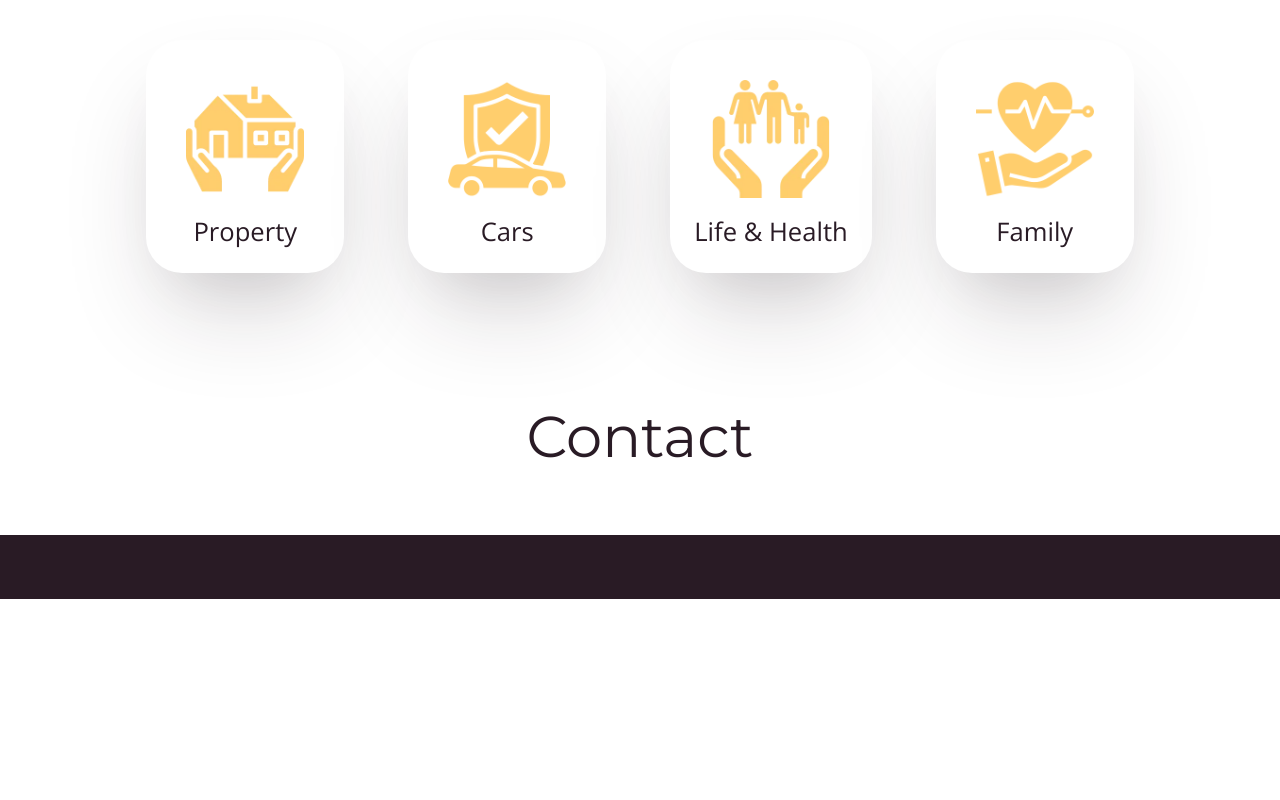
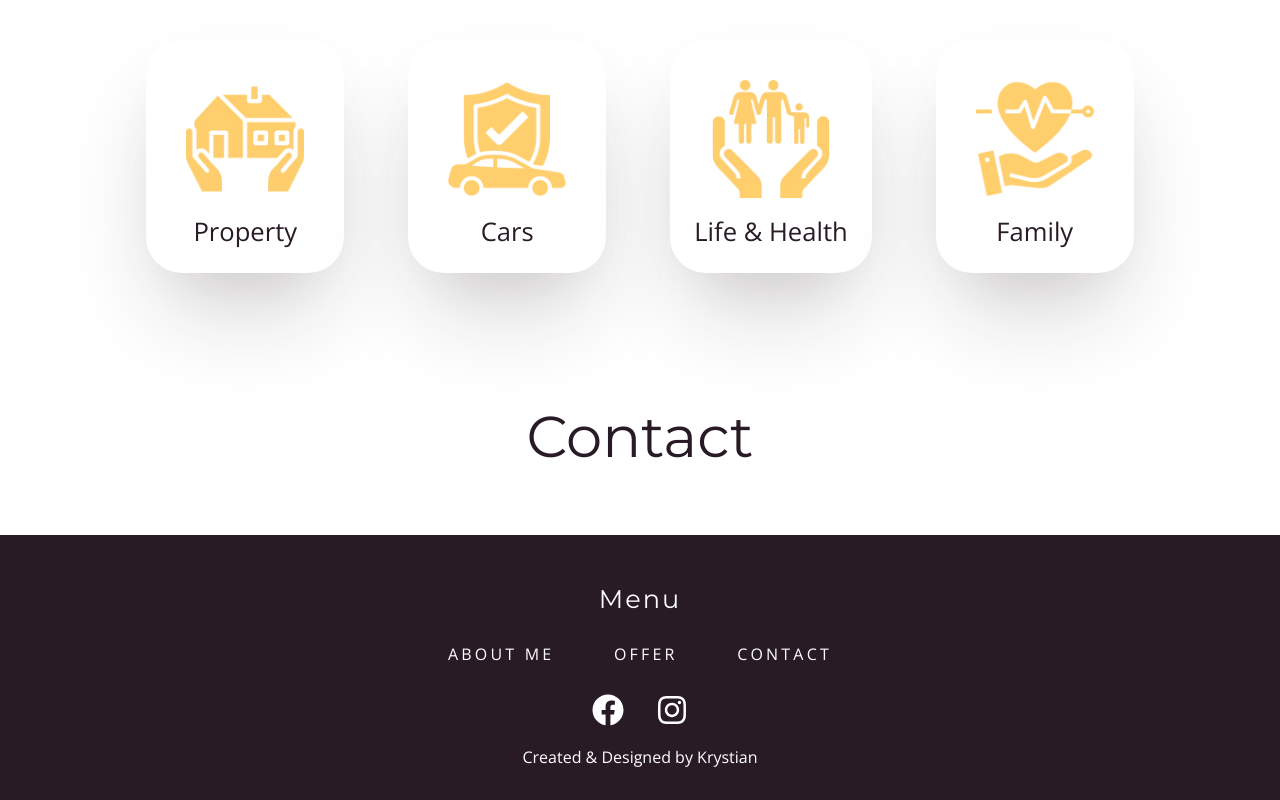
Before and after one commit to KrystianJonca/insurance-agent-landing-page, a React (Vite) app: page / in a window 1280 px wide. Shown: the part 1448-2248 px from the top of the page. Before the commit the page ends 2047 px from the top, so only its background shows below. Built offline with nearby package versions, Linux system fonts and the light colour scheme; the HTML template or start-up script is replaced by a standard one.

Commit message:
Added footer

```diff
--- a/src/components/Footer.jsx
+++ b/src/components/Footer.jsx
@@ -1,4 +1,6 @@
 import styled from 'styled-components';
+import { FaFacebook, FaInstagram } from 'react-icons/fa';
+import Menu from './navbar/Menu';
 
 const StyledFooter = styled.footer`
   background-color: ${({ theme }) => theme.navy};
@@ -9,10 +11,49 @@ const StyledFooter = styled.footer`
   align-items: center;
   padding: 2rem;
   text-align: center;
+
+  h3 {
+    font-weight: 400;
+    font-size: var(--fs-md);
+    letter-spacing: 2px;
+    padding: 1rem;
+  }
+
+  a {
+    color: ${({ theme }) => theme.light};
+    cursor: pointer;
+    transition: color 0.3s linear;
+
+    &:hover {
+      color: ${({ theme }) => theme.gold};
+    }
+  }
+
+  .footer-icon {
+    transition-duration: 0.2s;
+    margin: 1rem;
+
+    &:hover {
+      transform: scale(1.08);
+    }
+  }
 `;
 
 const Footer = () => {
-  return <StyledFooter id="footer"></StyledFooter>;
+  return (
+    <StyledFooter>
+      <div className="footer-container">
+        <h3>Menu</h3>
+        <Menu footer={true} />
+        <FaFacebook size={32} className="footer-icon" />
+        <FaInstagram size={32} className="footer-icon" />
+        <p>
+          Created & Designed by{' '}
+          <a href="https://github.com/KrystianJonca">Krystian</a>
+        </p>
+      </div>
+    </StyledFooter>
+  );
 };
 
 export default Footer;
```
